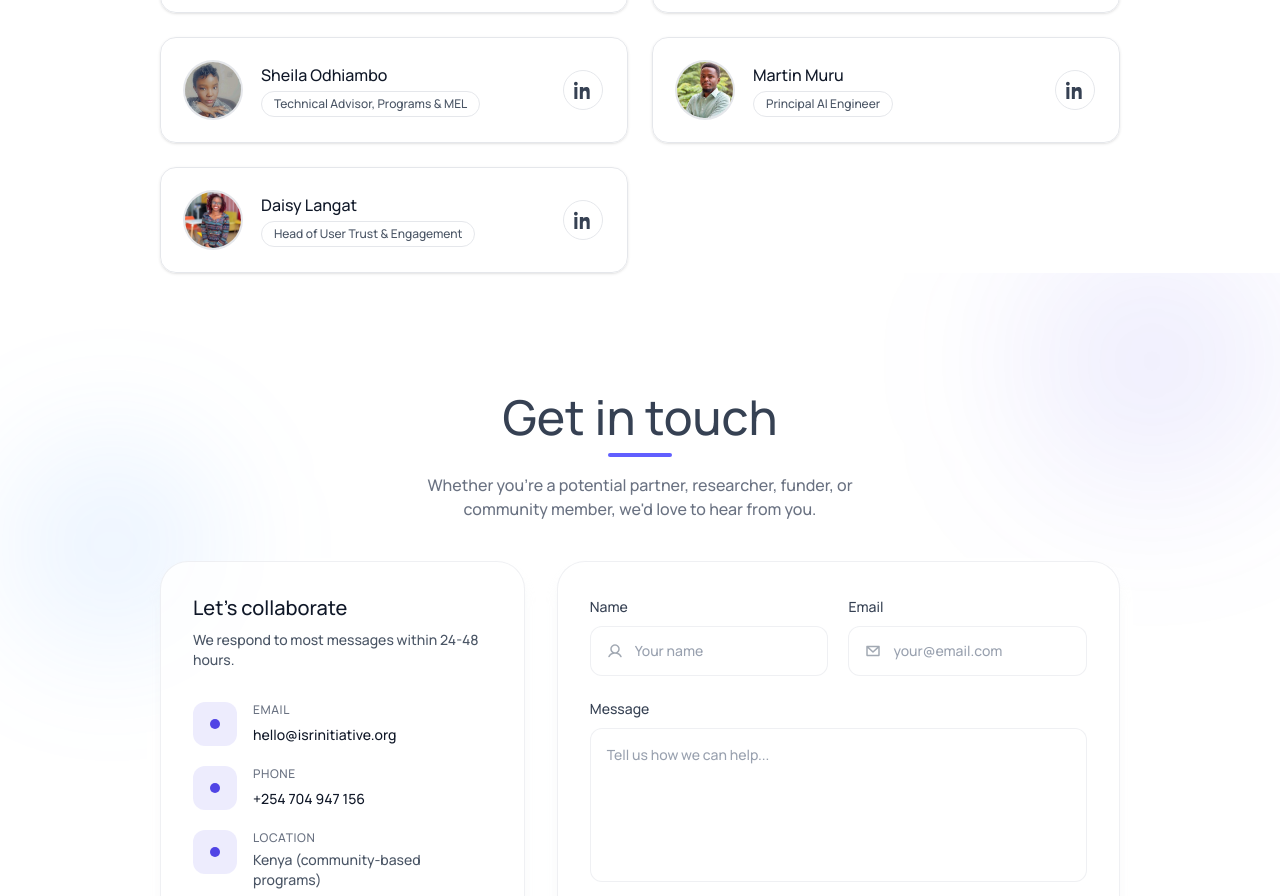
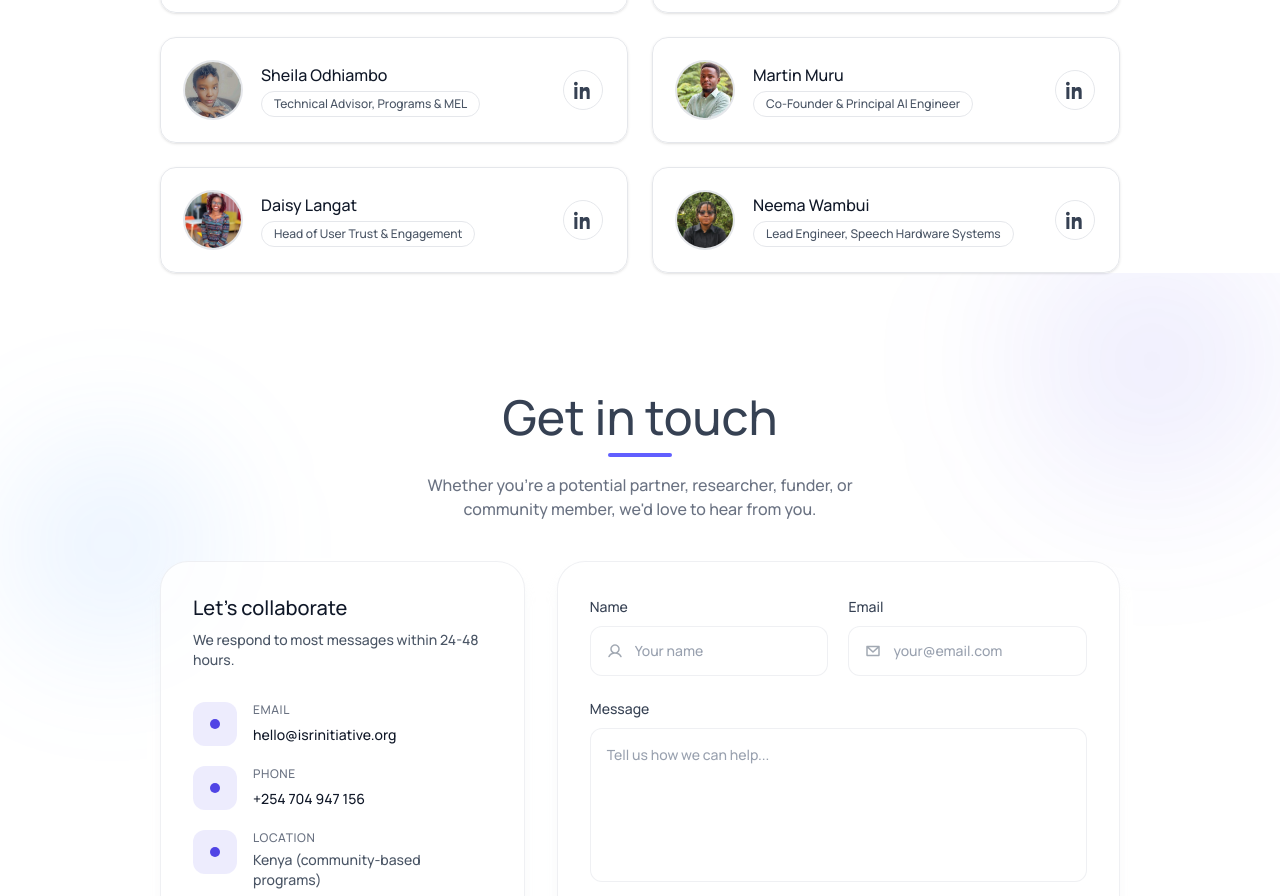
Before and after one commit to martin254/EchoSite, a React (Vite) app: page / in a window 1280 px wide. Shown: the part 6489-7385 px from the top of the page. Built offline with nearby package versions, Linux system fonts and the light colour scheme.

Commit message:
Add Neema Wambui to team and update Martin Muru title to Co-Founder

```diff
--- a/src/assets/assets.js
+++ b/src/assets/assets.js
@@ -31,6 +31,7 @@ import strathlogo from './Strathmore-University-Logo.png'
 import senseshub from './senseshub.jpg'
 import Lulu from './Lulu.png'
 import Nena from './Nena.png'
+import Neema from './Neema.jpeg'
 import safespace from './safespace.png'
 import simulizi from './simulizi.png'
 import ruth from './Ruth.jpg'
@@ -116,6 +117,7 @@ const assets = {
   heroimage,
   Lulu,
   Nena,
+  Neema,
   safespace,
   simulizi,
   echohero,
@@ -133,7 +135,8 @@ export const teamData = [
   { name: 'Collins Njau', title: 'Founder & Product Lead', image: njau ,linkedin:'https://www.linkedin.com/in/collins-njau-294831a7/' },
   { name: 'Ruth Kamau ', title: 'Founding Programmes Director', image: ruth, linkedin:'https://www.linkedin.com/in/ruth-kamau-b07399127/' },
   { name: 'Sheila Odhiambo', title: 'Technical Advisor, Programs & MEL', image: sheila, linkedin:'https://www.linkedin.com/in/sheila-odhiambo/' },
-  { name: 'Martin Muru', title: 'Principal AI Engineer', image: twi, linkedin:'https://www.linkedin.com/in/martinmuru/' },
+  { name: 'Martin Muru', title: 'Co-Founder & Principal AI Engineer', image: twi, linkedin:'https://www.linkedin.com/in/martinmuru/' },
   { name: 'Daisy Langat', title: 'Head of User Trust & Engagement', image: daisy, linkedin:'https://www.linkedin.com/in/daisy-lang-at-a37083147/' },
+  { name: 'Neema Wambui', title: 'Lead Engineer, Speech Hardware Systems', image: Neema, linkedin:'' },
 
 ]
```
Also changed, not shown: src/assets/Neema.jpeg (added).
